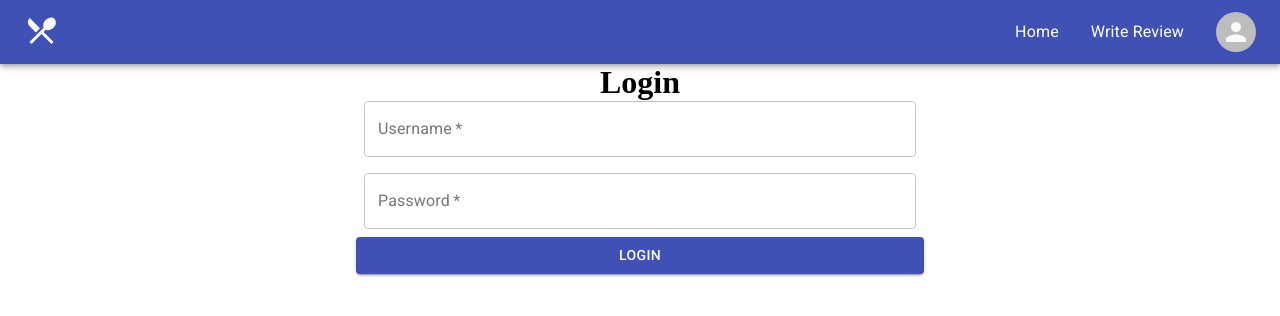
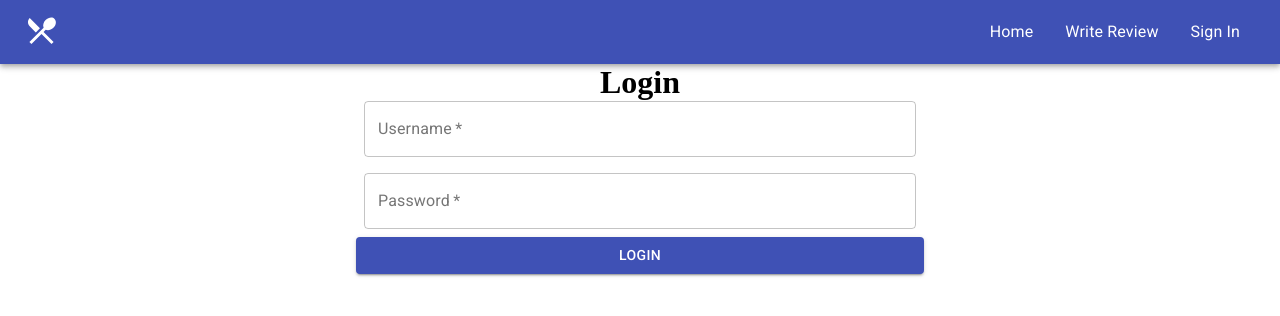
Before and after one commit to Jblanch94/restaurant-reviewy, a React (Create React App) app in the folder client/: page /user/login in a window 1280 px wide. Shown: the top 316 px of the page. Built offline with nearby package versions, Linux system fonts and the light colour scheme.

Commit message:
Configured proxy. Set up axios instances to make it easier for api calls. Started adding more logic for navbar config.

```diff
--- a/client/package.json
+++ b/client/package.json
@@ -9,12 +9,13 @@
     "@testing-library/react": "^9.5.0",
     "@testing-library/user-event": "^7.2.1",
     "axios": "^0.20.0",
+    "http-proxy-middleware": "^0.19.1",
     "lodash": "^4.17.20",
     "react": "^16.14.0",
     "react-dom": "^16.14.0",
     "react-redux": "^7.2.1",
     "react-router-dom": "^5.2.0",
-    "react-scripts": "3.4.3",
+    "react-scripts": "^3.4.4",
     "redux": "^4.0.5",
     "redux-thunk": "^2.3.0"
   },
--- a/client/src/App/App.js
+++ b/client/src/App/App.js
@@ -13,10 +13,11 @@ class App extends Component {
   componentDidMount() {
     this.props.fetchUser();
   }
+
   render() {
     return (
       <Router>
-        <Navbar />
+        <Navbar auth={this.props.auth} />
         <Switch>
           <Route path='/user/dashboard' exact>
             <Dashboard />
@@ -33,4 +34,11 @@ class App extends Component {
   }
 }
 
-export default connect(null, { fetchUser })(App);
+const mapStateToProps = (state) => {
+  return {
+    auth: state.auth,
+    user: state.user,
+  };
+};
+
+export default connect(mapStateToProps, { fetchUser })(App);
--- a/client/src/Navbar/Navbar.js
+++ b/client/src/Navbar/Navbar.js
@@ -29,12 +29,28 @@ const useStyles = makeStyles((theme) => ({
   link: {
     textDecoration: "none",
   },
+  signIn: {
+    marginRight: theme.spacing(2),
+    textDecoration: "none",
+    color: "#fff",
+  },
 }));
 
 //TODO: NEED TO IMPLEMENT LOGIC FOR WRITE REVIEW, AUTH AND PROFILE
 
 const Navbar = ({ auth }) => {
   const classes = useStyles();
+
+  function renderSignIn() {
+    return (
+      <Link to='/user/login' className={classes.signIn}>
+        <Typography component='h3' align='center'>
+          Sign In
+        </Typography>
+      </Link>
+    );
+  }
+
   function renderLoggedInUser() {
     return (
       <AppBar position='static'>
@@ -64,7 +80,7 @@ const Navbar = ({ auth }) => {
               </Typography>
             </Link>
           </div>
-          <AvatarMenu />
+          {!auth.token ? renderSignIn() : <AvatarMenu />}
         </Toolbar>
       </AppBar>
     );
--- a/client/src/actions/index.js
+++ b/client/src/actions/index.js
@@ -1,13 +1,11 @@
 import types from "actions/types";
-import axios from "axios";
+import axiosAuth from "axios/axiosAuth";
+import axiosUser from "axios/axiosUser";
 
 export const registerUser = (formValues) => {
   return async (dispatch) => {
     try {
-      const response = await axios.post(
-        "http://localhost:5000/api/restaurant-reviewy/auth/register",
-        formValues
-      );
+      const response = await axiosAuth.post("/register", formValues);
       sessionStorage.setItem("token", response.data.token);
       dispatch({
         type: types.REGISTER_USER,
@@ -23,10 +21,7 @@ export const loginUser = (formValues) => {
   return async (dispatch) => {
     let response;
     try {
-      response = await axios.post(
-        "http://localhost:5000/api/restaurant-reviewy/auth/login",
-        formValues
-      );
+      response = await axiosAuth.post("/login", formValues);
       sessionStorage.setItem("token", response.data.token);
       dispatch({
         type: types.LOGIN_USER,
@@ -50,14 +45,12 @@ export const fetchUser = () => {
       const token = sessionStorage.getItem("token");
       let response;
       if (token) {
-        response = await axios.get(
-          "http://localhost:5000/api/restaurant-reviewy/user",
-          {
-            headers: {
-              Authorization: "Bearer " + token,
-            },
-          }
-        );
+        response = await axiosUser.get("/", {
+          headers: {
+            Authorization: "Bearer " + token,
+          },
+        });
+        console.log(response.data);
         dispatch({
           type: types.FETCH_USER,
           payload: response.data,
--- /dev/null
+++ b/client/src/axios/axiosAuth.js
@@ -0,0 +1,3 @@
+import axios from "axios";
+
+export default axios.create({ baseURL: "/api/restaurant-reviewy/auth" });
--- /dev/null
+++ b/client/src/axios/axiosUser.js
@@ -0,0 +1,5 @@
+import axios from "axios";
+
+export default axios.create({
+  baseURL: "/api/restaurant-reviewy/user",
+});
```
Also changed, not shown: client/src/setupProxy.js (added, +10 -0 lines), 1 other file (tests, documents, lock files or other folders).
